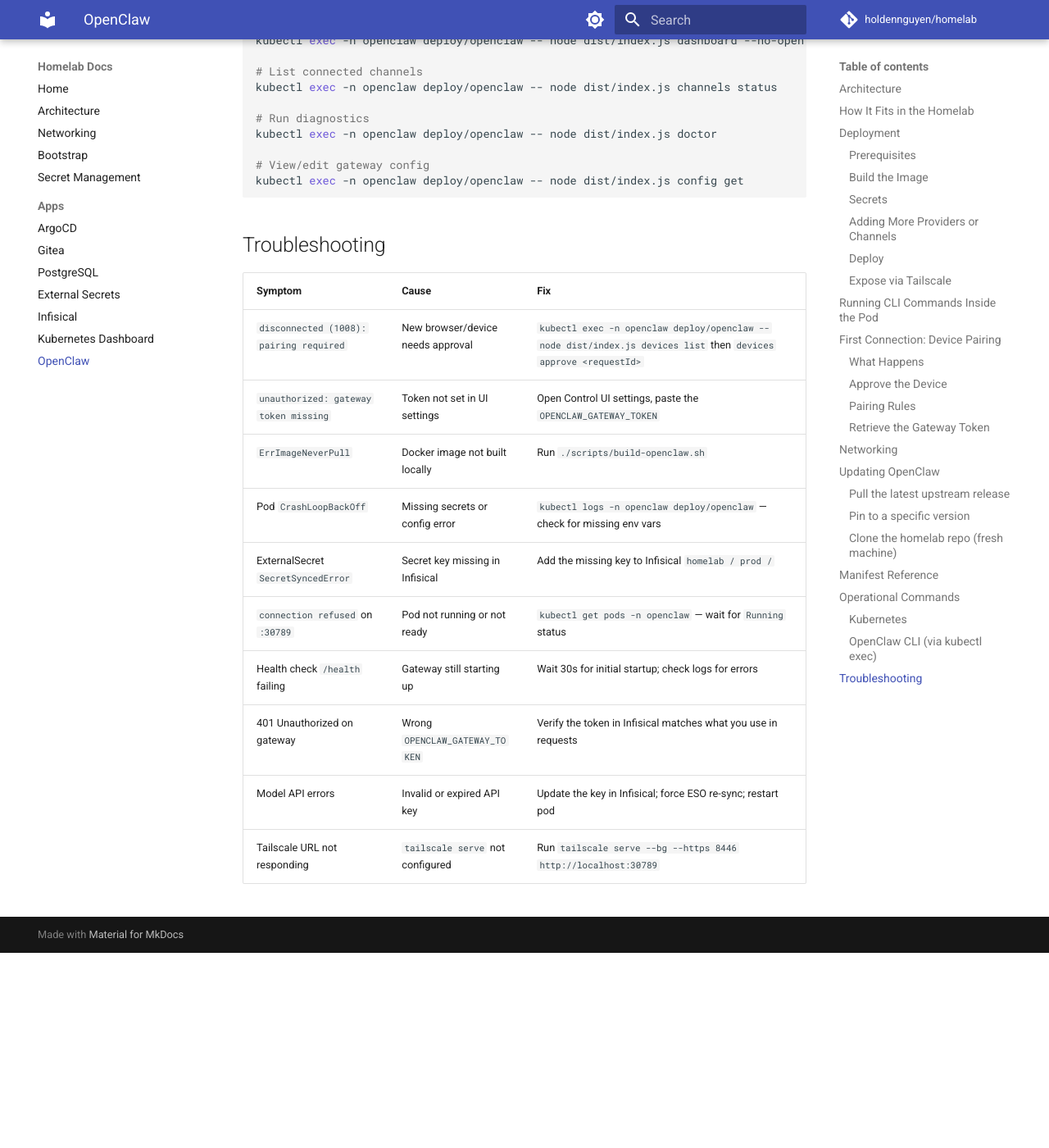
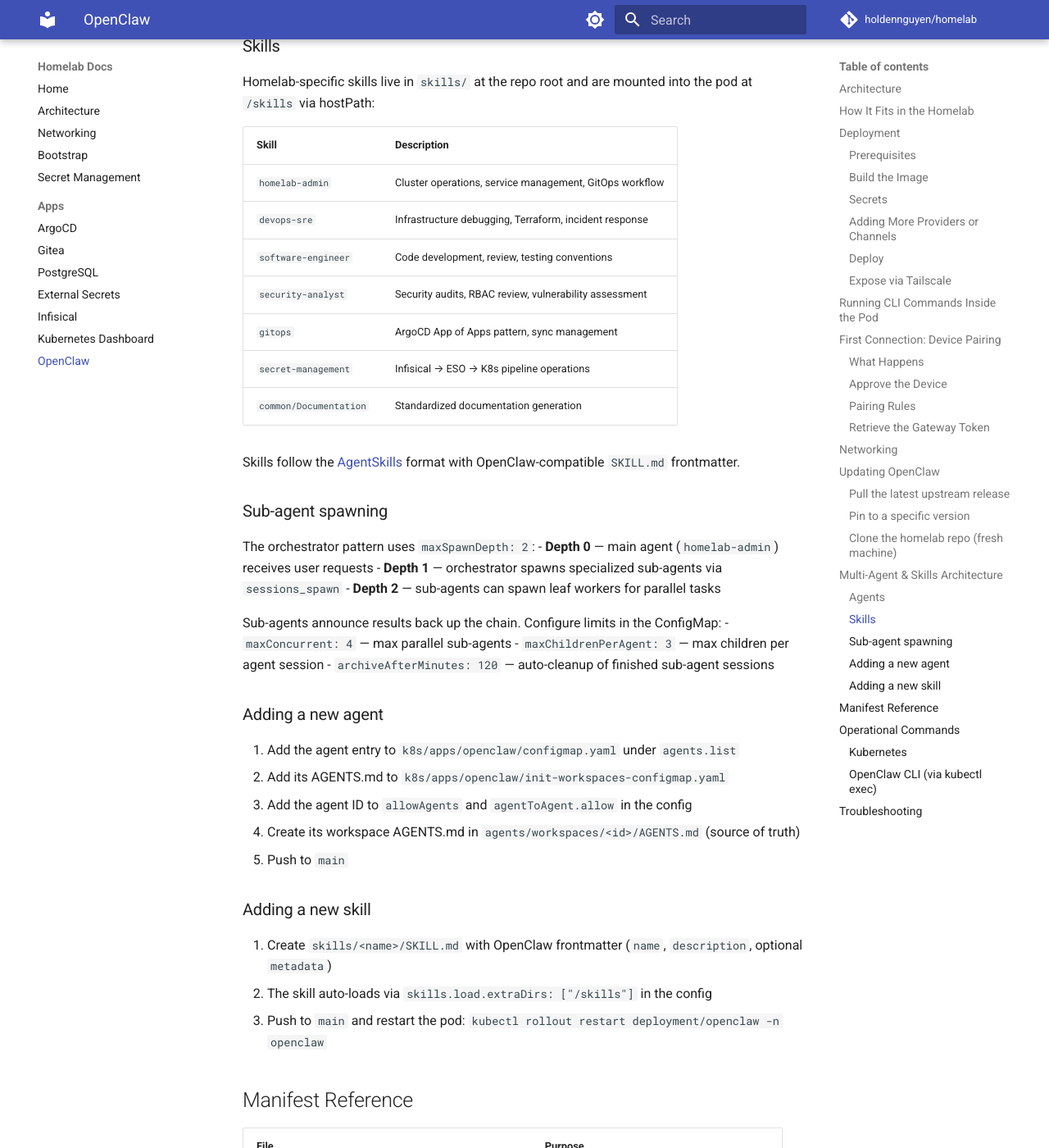
Before and after one commit to haingth77/homelab, an MkDocs documentation site: the page built from docs/openclaw.md, in a window 1280 px wide and 1400 px high, scrolled down 8190 px. Shown: the whole window at 82% size. Built offline with MkDocs 1.6.1 and Material for MkDocs 9.7.7, drawn with Linux system fonts in a browser that asks for light colours; comment, search, counter and statistics services are not loaded; before the commit the page ends 9352 px from its top, so only the background shows below that; some of the changed text lies outside the part shown.

````diff
--- a/docs/openclaw.md
+++ b/docs/openclaw.md
@@ -15,6 +15,8 @@ flowchart TD
         subgraph openclawNs["openclaw namespace"]
             Svc["Service\nNodePort :30789"]
             Deploy["OpenClaw Gateway\nPort :18789"]
+            CM["ConfigMap: openclaw-config\nopenclaw.json (multi-agent)"]
+            WSCM["ConfigMap: workspace-init\nAGENTS.md templates"]
             PVC["PVC: openclaw-data\n5Gi"]
             ES["ExternalSecret:\nopenclaw-secret"]
             K8sSecret["K8s Secret:\nopenclaw-secret"]
@@ -36,6 +38,8 @@ flowchart TD
     Clients -- "WireGuard" --> TServe
     TServe --> Svc
     Svc --> Deploy
+    CM -- "/config" --> Deploy
+    WSCM -- "init container" --> PVC
     Deploy --> PVC
     ES -- "secretStoreRef" --> CSS
     CSS -- "Universal Auth" --> InfisicalSecrets
@@ -51,22 +55,28 @@ OpenClaw runs as a standard Kustomize application managed by ArgoCD, following t
 ```mermaid
 flowchart LR
     subgraph argocd["ArgoCD (App of Apps)"]
-        RootApp["argocd-apps"]
+        RootApp["argocd-apps\n(default project)"]
     end
 
-    subgraph apps["Child Applications"]
+    subgraph secretsProj["secrets project"]
+        Infisical["infisical"]
         ESO["external-secrets"]
+        ESOConfig["external-secrets-config"]
+    end
+
+    subgraph dataProj["data project"]
         PG["postgresql"]
+    end
+
+    subgraph appsProj["apps project"]
         Gitea["gitea"]
         Dash["kubernetes-dashboard"]
         OC["openclaw"]
     end
 
-    RootApp --> ESO
-    RootApp --> PG
-    RootApp --> Gitea
-    RootApp --> Dash
-    RootApp --> OC
+    RootApp --> secretsProj
+    RootApp --> dataProj
+    RootApp --> appsProj
 ```
 
 ## Deployment
@@ -301,6 +311,90 @@ cd homelab
 git submodule update --init
 ```
 
+## Multi-Agent & Skills Architecture
+
+OpenClaw runs four agents with the orchestrator pattern: a default `homelab-admin` agent that delegates to specialized sub-agents.
+
+```mermaid
+flowchart TD
+    HA["homelab-admin\n(Orchestrator)"]
+    DS["devops-sre\n(Infrastructure)"]
+    SE["software-engineer\n(Development)"]
+    SA["security-analyst\n(Security)"]
+
+    HA -- "sessions_spawn" --> DS
+    HA -- "sessions_spawn" --> SE
+    HA -- "sessions_spawn" --> SA
+
+    subgraph skills["Shared Skills (/skills)"]
+        S1["homelab-admin"]
+        S2["devops-sre"]
+        S3["software-engineer"]
+        S4["security-analyst"]
+        S5["gitops"]
+        S6["secret-management"]
+        S7["Documentation"]
+    end
+
+    HA --> skills
+    DS --> skills
+    SE --> skills
+    SA --> skills
+```
+
+### Agents
+
+| Agent ID | Role | Model | Workspace |
+|---|---|---|---|
+| `homelab-admin` | Default orchestrator — coordinates tasks, delegates to sub-agents | `google/gemini-2.5-pro` | `/data/workspaces/homelab-admin` |
+| `devops-sre` | Infrastructure, K8s ops, Terraform, incident response | `google/gemini-2.5-pro` | `/data/workspaces/devops-sre` |
+| `software-engineer` | Code development, review, testing | `google/gemini-2.5-pro` | `/data/workspaces/software-engineer` |
+| `security-analyst` | Security audits, vulnerability assessment, hardening | `google/gemini-2.5-pro` | `/data/workspaces/security-analyst` |
+
+Agent configuration is in the `openclaw-config` ConfigMap (mounted at `/config/openclaw.json`). Each agent has its own AGENTS.md personality file, bootstrapped on first deploy by the `init-workspaces` init container.
+
+### Skills
+
+Homelab-specific skills live in `skills/` at the repo root and are mounted into the pod at `/skills` via hostPath:
+
+| Skill | Description |
+|---|---|
+| `homelab-admin` | Cluster operations, service management, GitOps workflow |
+| `devops-sre` | Infrastructure debugging, Terraform, incident response |
+| `software-engineer` | Code development, review, testing conventions |
+| `security-analyst` | Security audits, RBAC review, vulnerability assessment |
+| `gitops` | ArgoCD App of Apps pattern, sync management |
+| `secret-management` | Infisical → ESO → K8s pipeline operations |
+| `common/Documentation` | Standardized documentation generation |
+
+Skills follow the [AgentSkills](https://agentskills.io) format with OpenClaw-compatible `SKILL.md` frontmatter.
+
+### Sub-agent spawning
+
+The orchestrator pattern uses `maxSpawnDepth: 2`:
+- **Depth 0** — main agent (`homelab-admin`) receives user requests
+- **Depth 1** — orchestrator spawns specialized sub-agents via `sessions_spawn`
+- **Depth 2** — sub-agents can spawn leaf workers for parallel tasks
+
+Sub-agents announce results back up the chain. Configure limits in the ConfigMap:
+- `maxConcurrent: 4` — max parallel sub-agents
+- `maxChildrenPerAgent: 3` — max children per agent session
+- `archiveAfterMinutes: 120` — auto-cleanup of finished sub-agent sessions
+
+### Adding a new agent
+
+1. Add the agent entry to `k8s/apps/openclaw/configmap.yaml` under `agents.list`
+2. Add its AGENTS.md to `k8s/apps/openclaw/init-workspaces-configmap.yaml`
+3. Add the agent ID to `allowAgents` and `agentToAgent.allow` in the config
+4. Create its workspace AGENTS.md in `agents/workspaces/<id>/AGENTS.md` (source of truth)
+5. Push to `main`
+
+### Adding a new skill
+
+1. Create `skills/<name>/SKILL.md` with OpenClaw frontmatter (`name`, `description`, optional `metadata`)
+2. The skill auto-loads via `skills.load.extraDirs: ["/skills"]` in the config
+3. Push to `main` and restart the pod: `kubectl rollout restart deployment/openclaw -n openclaw`
+
 ## Manifest Reference
 
 | File | Purpose |
@@ -308,11 +402,15 @@ git submodule update --init
 | `k8s/apps/openclaw/namespace.yaml` | Dedicated `openclaw` namespace |
 | `k8s/apps/openclaw/pvc.yaml` | 5Gi PVC for state data |
 | `k8s/apps/openclaw/external-secret.yaml` | Syncs secrets from Infisical |
-| `k8s/apps/openclaw/deployment.yaml` | Gateway deployment with health probes |
+| `k8s/apps/openclaw/configmap.yaml` | Multi-agent `openclaw.json` configuration |
+| `k8s/apps/openclaw/init-workspaces-configmap.yaml` | AGENTS.md templates for workspace bootstrap |
+| `k8s/apps/openclaw/deployment.yaml` | Gateway deployment with config/skills volumes |
 | `k8s/apps/openclaw/service.yaml` | NodePort 30789 |
 | `k8s/apps/openclaw/kustomization.yaml` | Kustomize resource list |
 | `k8s/apps/argocd/applications/openclaw-app.yaml` | ArgoCD Application CR |
 | `scripts/build-openclaw.sh` | Docker image build helper |
+| `skills/` | Homelab-specific skills (mounted into pod) |
+| `agents/workspaces/` | Agent AGENTS.md source files |
 
 ## Operational Commands
 
````
Also changed, not shown: 11 other files.
